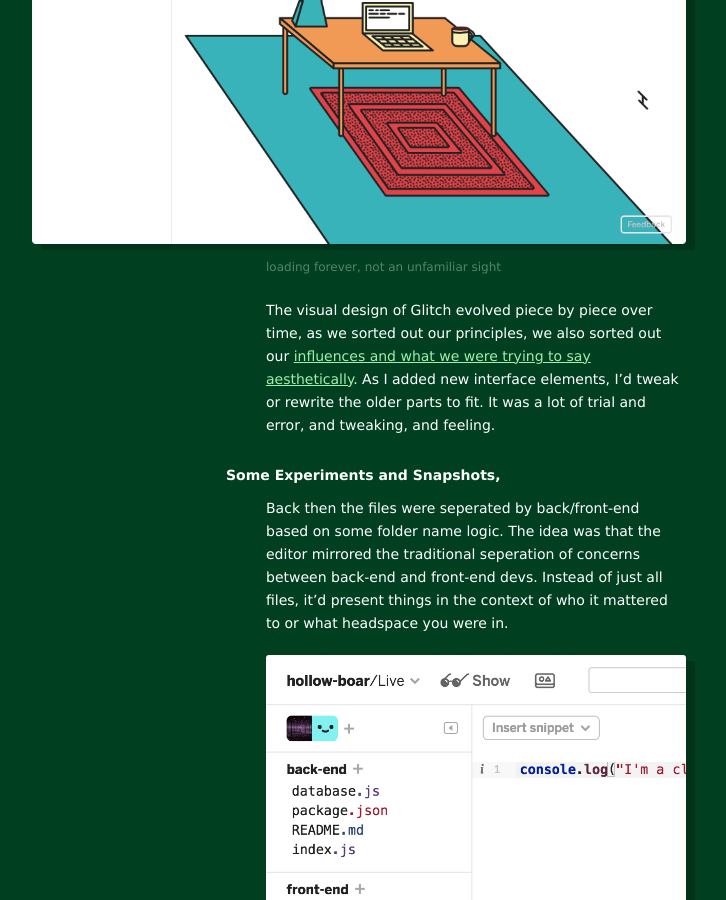
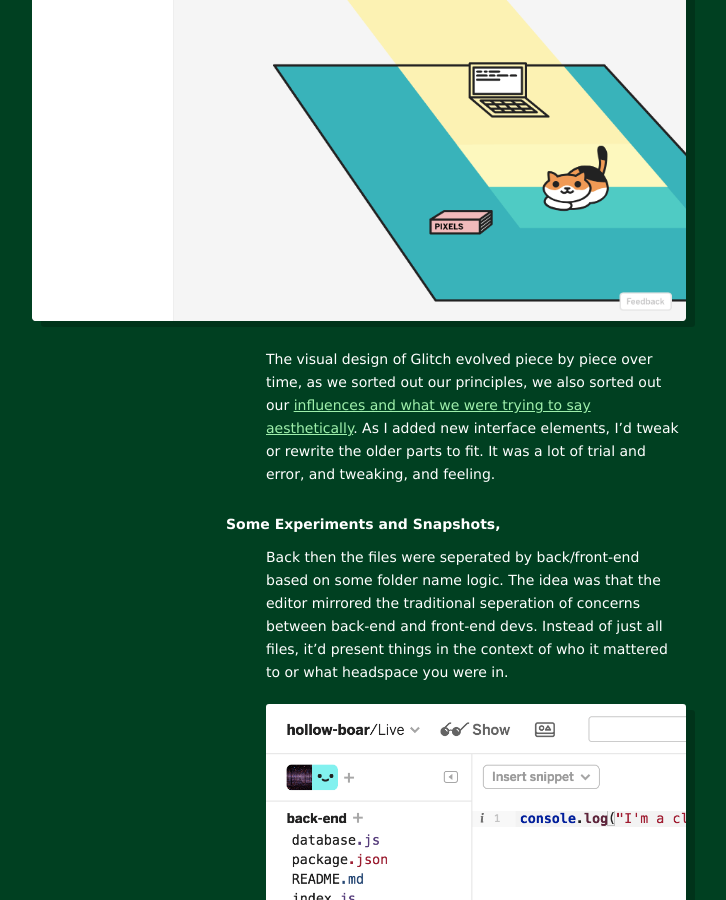
Before and after one commit to pketh/pketh.github.io, a Jekyll site: the page built from _posts/2019-05-03-the-first-four-years-of-glitch.md, in a window 1280 px wide and 900 px high, scrolled down 2540 px. Shown: the whole window, without its empty margins (304-1030 px from the left). Built offline with Jekyll 4.4.1, drawn with Linux system fonts in a browser that asks for light colours.

Commit message:
update old post assets

```diff
--- a/_posts/2019-05-03-the-first-four-years-of-glitch.md
+++ b/_posts/2019-05-03-the-first-four-years-of-glitch.md
@@ -97,11 +97,7 @@
 
 After that, the grind gets mad blurry. Every week I gave demos to the company, and every week they crashed almost immediately.
 
-<img class="large" src="/images/2019/3ec1d746-45d8-11e5-828f-4ac904ef0a29-0df668d4-184c-408f-963f-d7c9df47d840.png"/>
-
-<figure>
-  <figcaption>loading forever, not an unfamiliar sight</figcaption>
-</figure>
+<img class="large" src="/images/2019/glitch-no-assets.png"/>
 
 The visual design of Glitch evolved piece by piece over time, as we sorted out our principles, we also sorted out our [influences and what we were trying to say aesthetically](http://pketh.org/glitch-look-and-feels.html). As I added new interface elements, I'd tweak or rewrite the older parts to fit. It was a lot of trial and error, and tweaking, and feeling.
 
@@ -176,6 +172,12 @@
 
 There's way more things I could talk about but this is already crazy long.
 
+<p>
+  <video autoplay loop muted playsinline class="large">
+    <source src="/images/2019/hw-success.mp4">
+  </video>
+</p>
+
 # Resources
 
 - All of the [screenshots I took as I worked](https://www.are.na/pirijan-k/glitch-design-pirijan).
```
Also changed, not shown: images/2019/glitch-no-assets.png (added), 1 other file.
